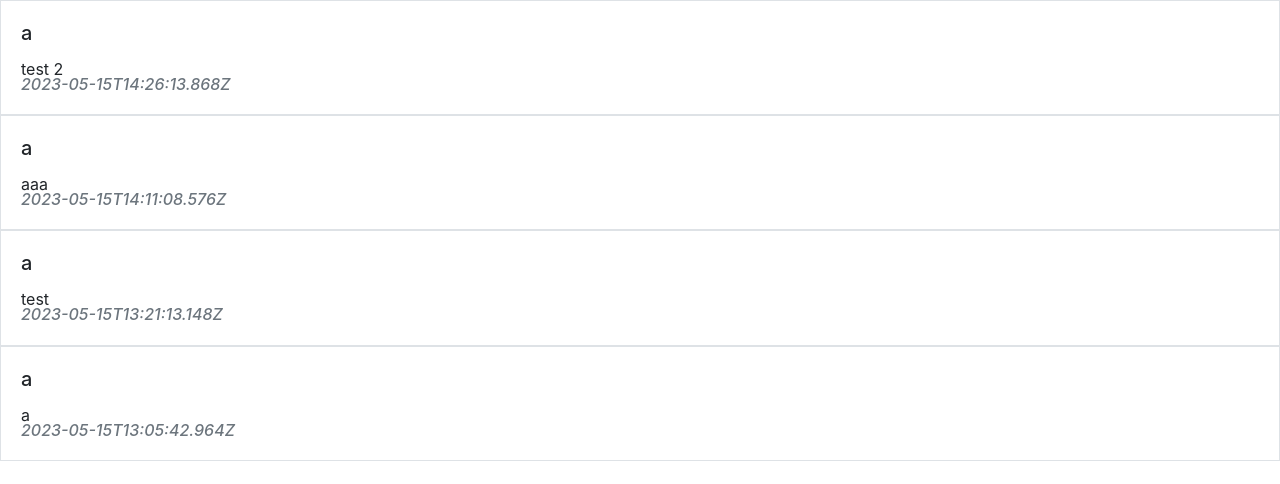
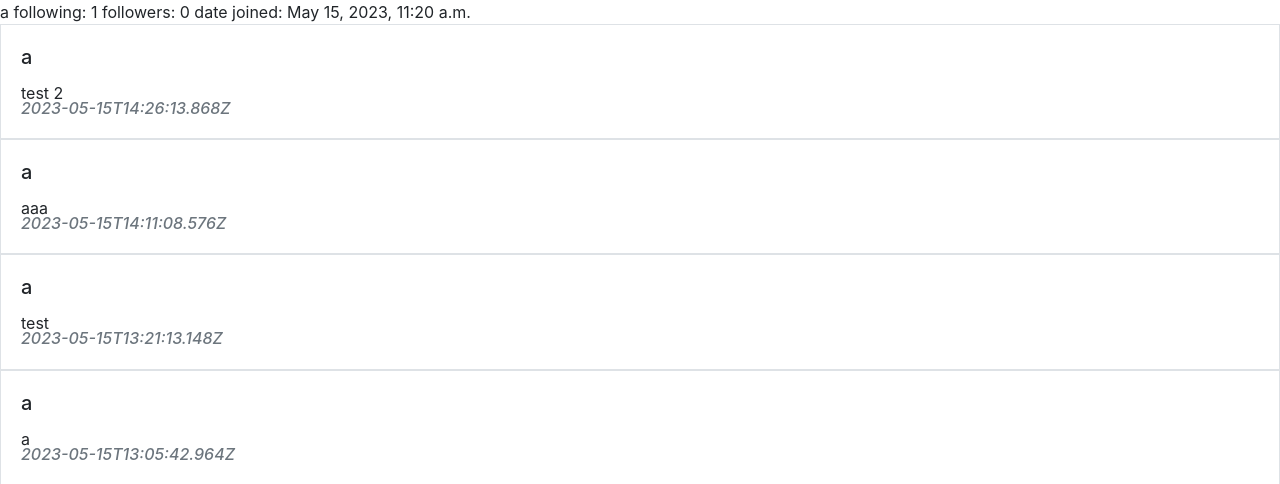
Before and after one commit to pudimlucy/CS50w, a Django app: page /profile/a in a window 1280 px wide. Shown: the part 56-540 px from the top of the page. Run offline with Django 3.2, Linux system fonts and the light colour scheme; a user stored in the database is signed in; data comes from the database, SQL or seed files in the repository; both versions use the stored data as it was after the commit; some libraries are stand-ins or nearby versions.

Commit message:
Network 1.4.2: Implemented user profile data and following functionality.

```diff
--- a/network/project4/network/static/network/network.js
+++ b/network/project4/network/static/network/network.js
@@ -59,7 +59,6 @@ function display_user_posts(username) {
 }
 
 function get_user(username){
-  // TODO:
   fetch('/user/'+username)
   .then(response => response.json())
   .then(user => {
--- a/network/project4/network/templates/network/index.html
+++ b/network/project4/network/templates/network/index.html
@@ -2,6 +2,11 @@
 {% load static %}
 
 {% block body %}
+    <div id="message">
+        {% if message %}
+            {{ message }}
+        {% endif %}
+    </div>
     <div id="view-all">
     </div>
 {% endblock %}
--- a/network/project4/network/templates/network/layout.html
+++ b/network/project4/network/templates/network/layout.html
@@ -19,7 +19,7 @@
               <ul class="navbar-nav mr-auto">
                 {% if user.is_authenticated %}
                     <li class="nav-item">
-                        <a class="nav-link" href="#"><strong>{{ user.username }}</strong></a>
+                        <a class="nav-link" href="profile/{{ user.username }}"><strong>{{ user.username }}</strong></a>
                     </li>
                 {% endif %}
                 <li class="nav-item">
--- a/network/project4/network/templates/network/user.html
+++ b/network/project4/network/templates/network/user.html
@@ -2,16 +2,31 @@
 {% load static %}
 
 {% block body %}
-    <div id="profile">
-        {% comment %}
-        TODO:
-        1. number of followers
-        2. number of follows
-        3. follow/unfollow button
-        {% endcomment %}
-    </div>
-    <div id="view-user">
-    </div>
+    {% if user.is_authenticated %}
+        <div id="profile">
+            {{ profile.username }}
+            following: {{ nfollowing }}
+            followers: {{ nfollowers }}
+            date joined: {{ profile.date_joined }}
+        </div>
+        {% if user.id != profile.id %}
+            <div id="follow-form">
+                <form action="{% url 'follow' %}" method="POST">
+                    {% csrf_token %}
+                    {% if following %}
+                        <input type="submit" class="btn btn-danger" value="Unfollow">
+                        <input type="hidden" name="following" value="True">
+                    {% else %}
+                        <input type="submit" class="btn btn-success" value="Follow">
+                        <input type="hidden" name="following" value="False">
+                    {% endif %}
+                    <input type="hidden" name="profile_id" value={{profile.id}}>
+                </form>
+            </div>
+        {% endif %}
+        <div id="view-user">
+        </div>
+    {% endif %}
 {% endblock %}
 
 {% block script %}
--- a/network/project4/network/urls.py
+++ b/network/project4/network/urls.py
@@ -9,7 +9,7 @@ urlpatterns = [
     path("register", views.register, name="register"),
     path("new_post", views.new_post, name="new_post"),
     path("profile/<str:username>", views.view_profile),
-
+    path("follow", views.follow, name="follow"),
     # API Routes
     path("posts/<str:filter>", views.display_posts, name="posts"),
     path("user/<str:username>", views.get_user, name="user"),
--- a/network/project4/network/views.py
+++ b/network/project4/network/views.py
@@ -7,7 +7,7 @@ from django.contrib.auth.decorators import login_required
 from django.shortcuts import render
 from django.urls import reverse
 
-from .models import User, Post
+from .models import User, Post, UserFollowing
 from .forms import NewPostForm
 
 
@@ -111,7 +111,7 @@ def display_posts(request, filter):
         posts = Post.objects.all()
     else:
         user = User.objects.filter(username=filter).first()
-        posts =Post.objects.filter(author=user.id)
+        posts = Post.objects.filter(author=user.id)
 
     # Returns posts
     return JsonResponse([post.serialize() for post in posts], safe=False)
@@ -124,9 +124,60 @@ def get_user(request, username):
 
 @login_required(login_url="login")
 def view_profile(request, username):
-    user = User.objects.filter(username=username).first()
-    if user is None:
+    profile = User.objects.filter(username=username).first()
+    user = User.objects.get(pk=request.user.id)
+    if profile is None:
         return HttpResponseRedirect(reverse("index"))
 
     if request.user.is_authenticated:
-        return render(request, "network/user.html")
+        relation = UserFollowing.objects.filter(follower=user, following=profile).first()
+        following = False if relation is None else True
+    else:
+        following = False
+
+    if request.user.is_authenticated:
+        return render(
+            request,
+            "network/user.html",
+            {
+                "user": user,
+                "profile": profile,
+                "nfollowing": len(profile.follows()),
+                "nfollowers": len(profile.followers()),
+                "following": following,
+            },
+        )
+
+@login_required(login_url="login")
+def follow(request):
+    if request.method == "POST":
+        profile = request.POST.get("profile_id")
+        profile = User.objects.filter(id=profile).first()
+        if profile is None:
+            return HttpResponseRedirect(reverse("index"))
+        user = User.objects.get(pk=request.user.id)
+
+        if request.POST.get("following") == "True":
+            relation = UserFollowing.objects.filter(
+                follower = user,
+                following = profile,
+            ).first()
+            relation.delete()
+        else:
+            try:
+                relation = UserFollowing(
+                    follower = user,
+                    following = profile,
+                )
+                relation.save()
+            except IntegrityError:
+                return render(
+                request,
+                "network/index.html",
+                {
+                    "message": "An Integrity error occured, please try again.",
+                },
+            )
+        return HttpResponseRedirect("/profile/" + profile.username)
+    else:
+        return HttpResponseRedirect(reverse("index"))
```
Also changed, not shown: network/project4/network/templates/network/new_post.html (+5 -3 lines), network/project4/db.sqlite3.
